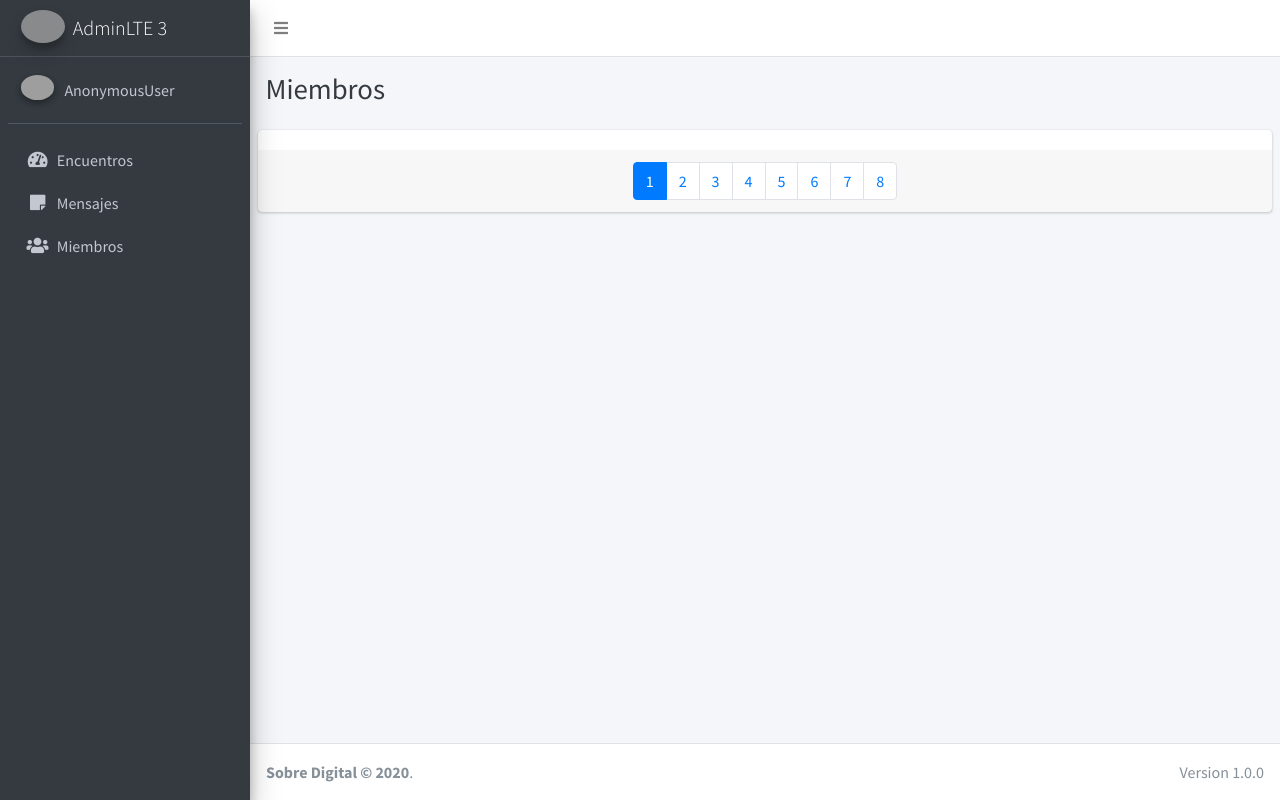
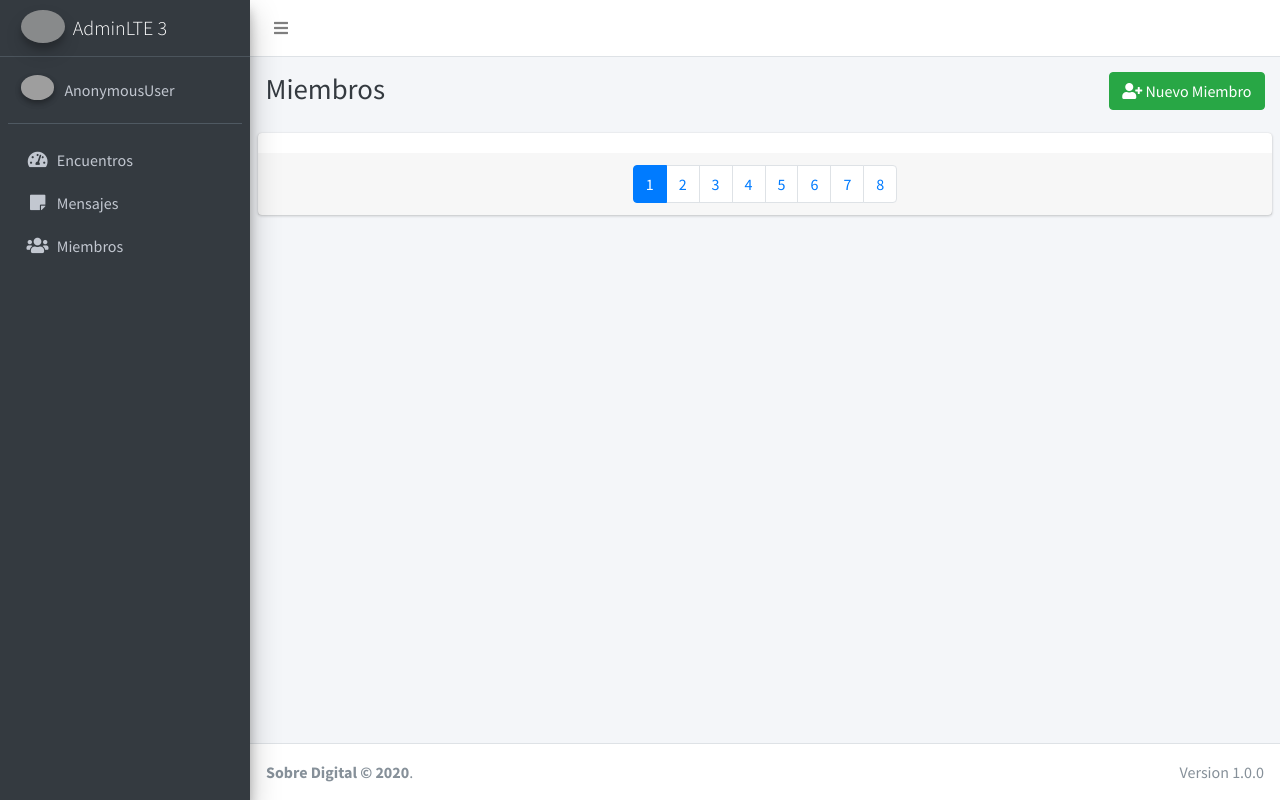
Before and after one commit to markimfeld/friendgroupmanagement, a Django app: page /members in a window 1280 px wide. Run offline with Django 3.2, Linux system fonts and the light colour scheme; data that the repository does not hold is empty; some libraries are stand-ins or nearby versions; grey boxes are pictures that could not be loaded.

Commit message:
add button to members.html - new member button

```diff
--- a/friendgroups/templates/friendgroups/base.html
+++ b/friendgroups/templates/friendgroups/base.html
@@ -101,8 +101,8 @@ scratch. This page gets rid of all links and provides the needed markup only.
         <div class="content-header">
           <div class="container-fluid">
             <div class="row mb-2">
-              <div class="col-sm-6">
-                  <h1 class="m-0 text-dark">{% block page-title-header %}{% endblock page-title-header%}</h1>
+              <div class="col">
+                  {% block page-header %}{% endblock page-header %}
               </div><!-- /.col -->
             </div><!-- /.row -->
           </div><!-- /.container-fluid -->
--- a/friendgroups/templates/friendgroups/members.html
+++ b/friendgroups/templates/friendgroups/members.html
@@ -4,9 +4,11 @@
 
 {% load static %}
 
-{% block page-title-header %}
-    Miembros
-{% endblock page-title-header %}
+{% block page-header %}
+    <h1 class="m-0 text-dark d-inline">Miembros</h1>
+    <a class="btn btn-success float-right" href="#"><i class="fas fa-user-plus"></i> Nuevo Miembro</a>
+{% endblock page-header%}
+
 
 {% block content %}
 <!-- Main content -->
```
